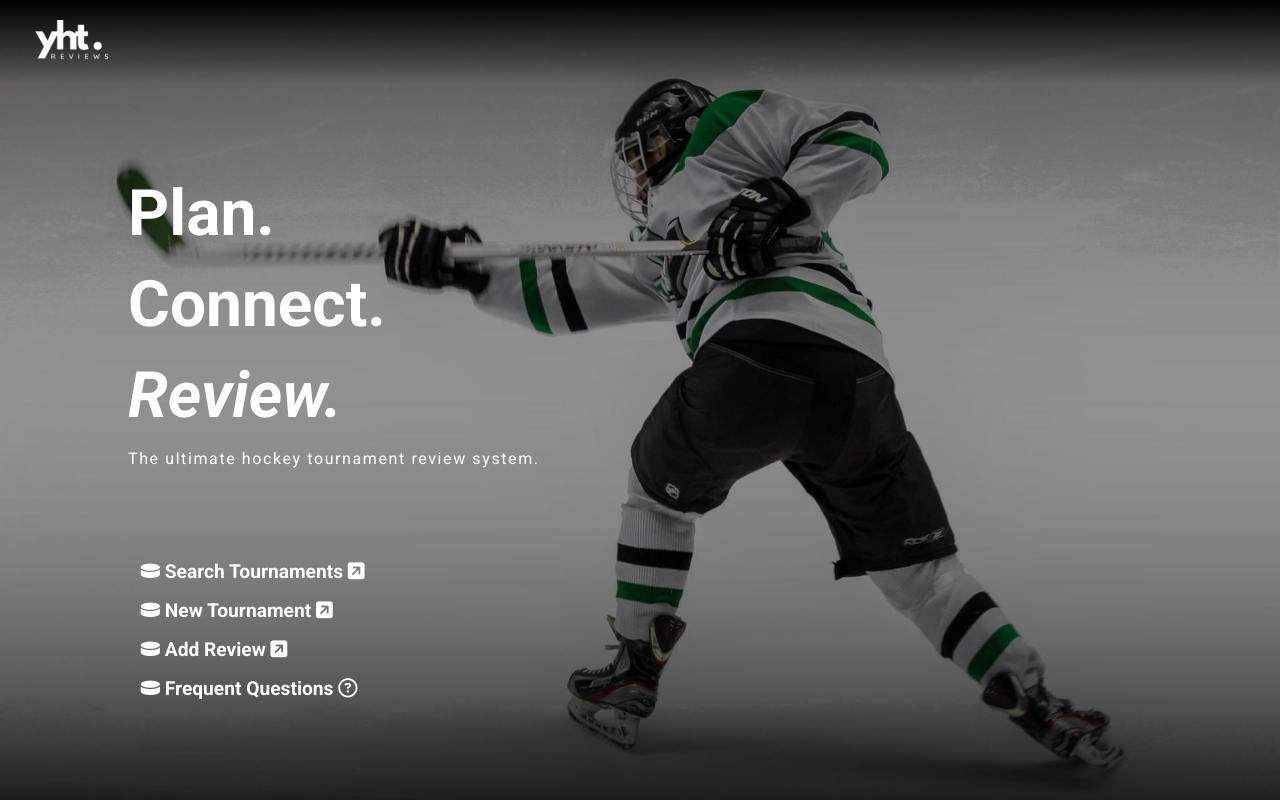
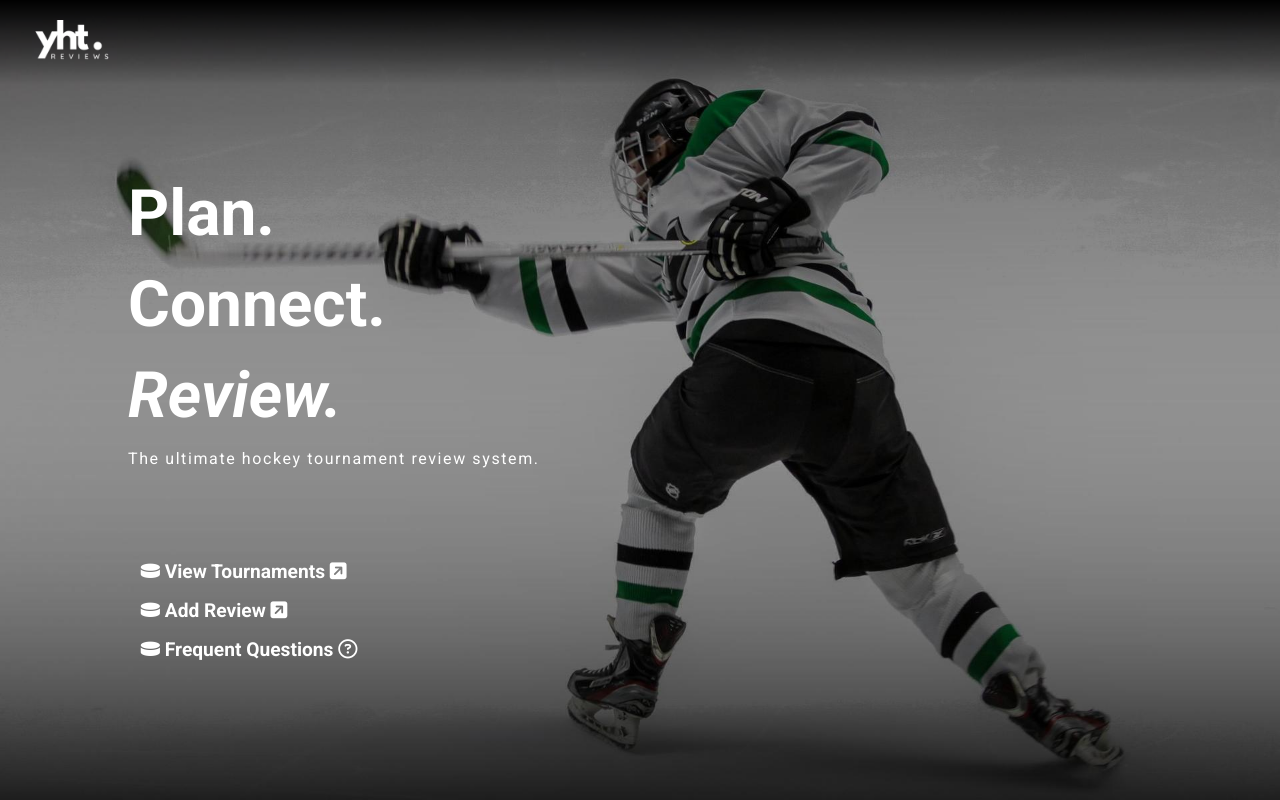
Before and after one commit to reyesjl/hockeyapp, a Django app: page / in a window 1280 px wide. Run offline with Django 5.2, Linux system fonts and the light colour scheme.

Commit message:
Update index.html
changed links

```diff
--- a/main/templates/reviews/index.html
+++ b/main/templates/reviews/index.html
@@ -19,8 +19,7 @@
         <p class="subtitle">The ultimate hockey tournament review system.</p>
     </div>
     <div class="action-container">
-        <a class="action-link" href="{% url 'reviews:tournaments' %}"><i class="fa-solid fa-hockey-puck"></i> Search Tournaments <i class="fa-solid fa-square-arrow-up-right"></i></a>
-        <a class="action-link" href="{% url 'reviews:tournament_entry' %}"><i class="fa-solid fa-hockey-puck"></i> New Tournament <i class="fa-solid fa-square-arrow-up-right"></i></a>
+        <a class="action-link" href="{% url 'reviews:tournaments' %}"><i class="fa-solid fa-hockey-puck"></i> View Tournaments <i class="fa-solid fa-square-arrow-up-right"></i></a>
         <a class="action-link" href="{% url 'reviews:review' %}"><i class="fa-solid fa-hockey-puck"></i> Add Review <i class="fa-solid fa-square-arrow-up-right"></i></a>
         <a class="action-link" href="{% url 'reviews:faq' %}"><i class="fa-solid fa-hockey-puck"></i> Frequent Questions <i class="fa-regular fa-circle-question"></i></a>
     </div>
```
